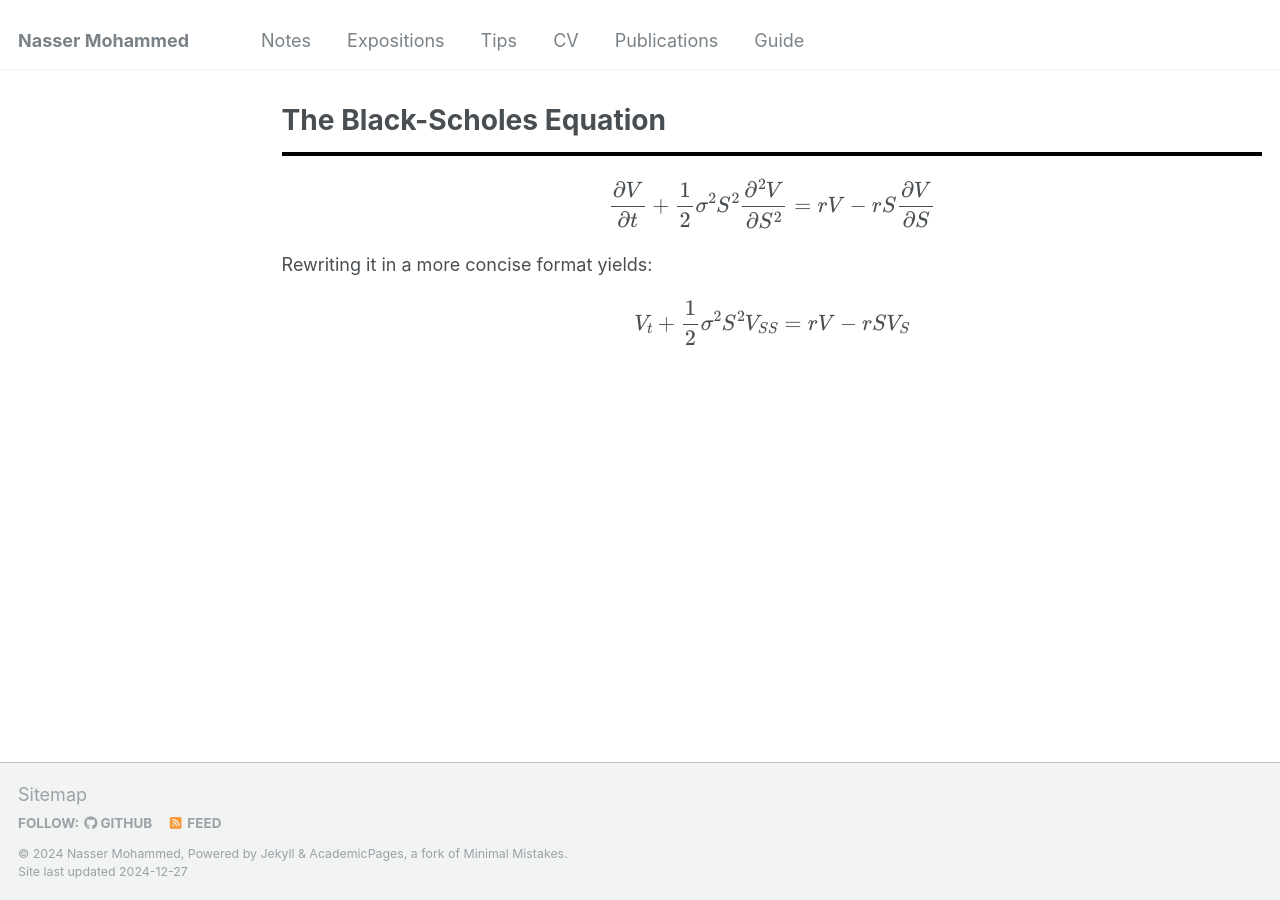
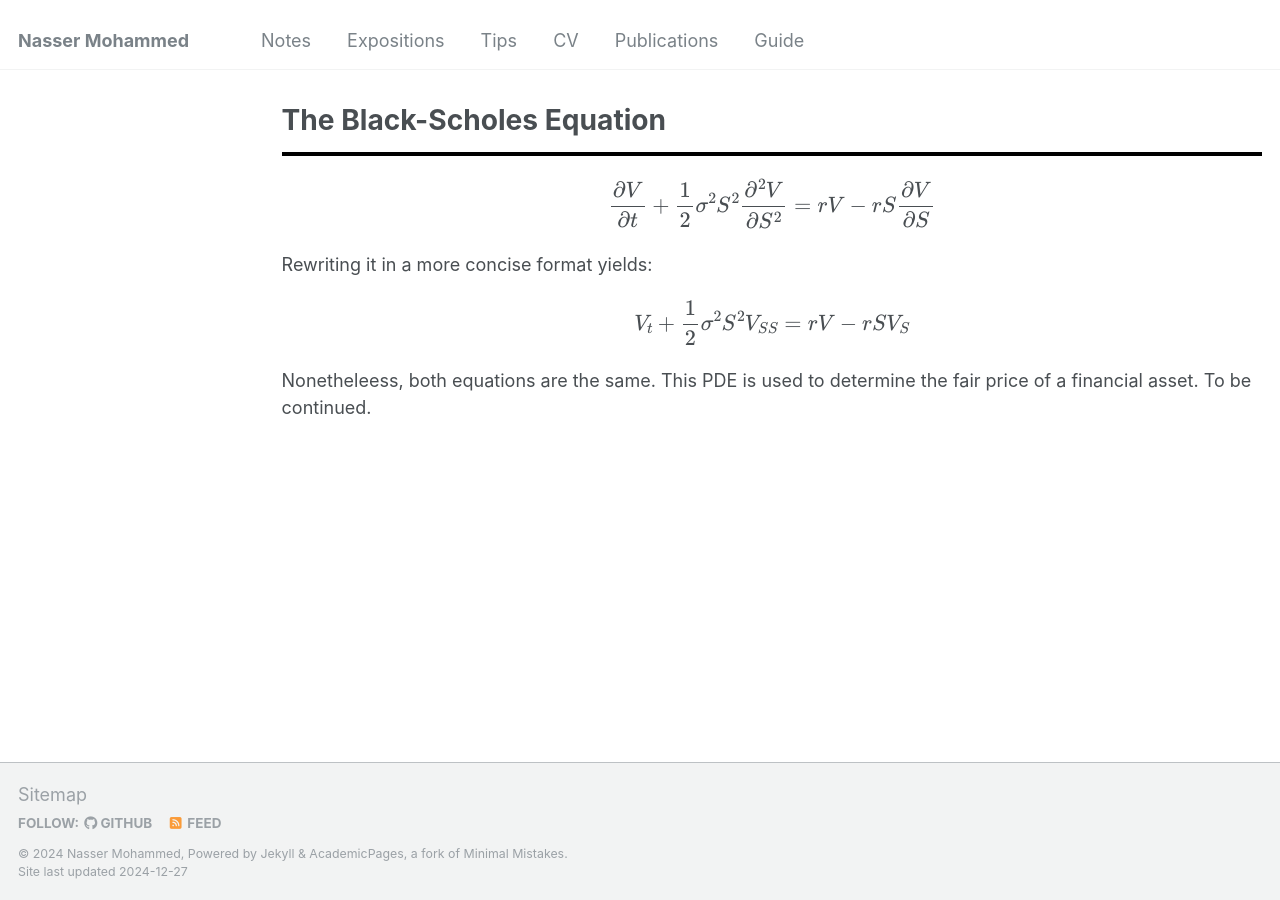
Before and after one commit to Nasser-Mohammed/Nasser-Mohammed.github.io, a Jekyll site: the page built from _pages/expos/black-scholes.md, in a window 1280 px wide. Built offline with Jekyll 4.4.1, drawn with Linux system fonts in a browser that asks for light colours.

Commit message:
Update black-scholes.md

```diff
--- a/_pages/expos/black-scholes.md
+++ b/_pages/expos/black-scholes.md
@@ -8,3 +8,4 @@ author_profile: false
 \\[\frac{\partial V}{\partial t} + \frac{1}{2}\sigma^2S^2\frac{\partial^2 V}{\partial S^2} = rV - rS\frac{\partial V}{\partial S}\\]
 Rewriting it in a more concise format yields:
 \\[V_t + \frac{1}{2}\sigma^2S^2V_{SS} = rV - rSV_S\\]
+Nonetheleess, both equations are the same. This PDE is used to determine the fair price of a financial asset. To be continued.
```
